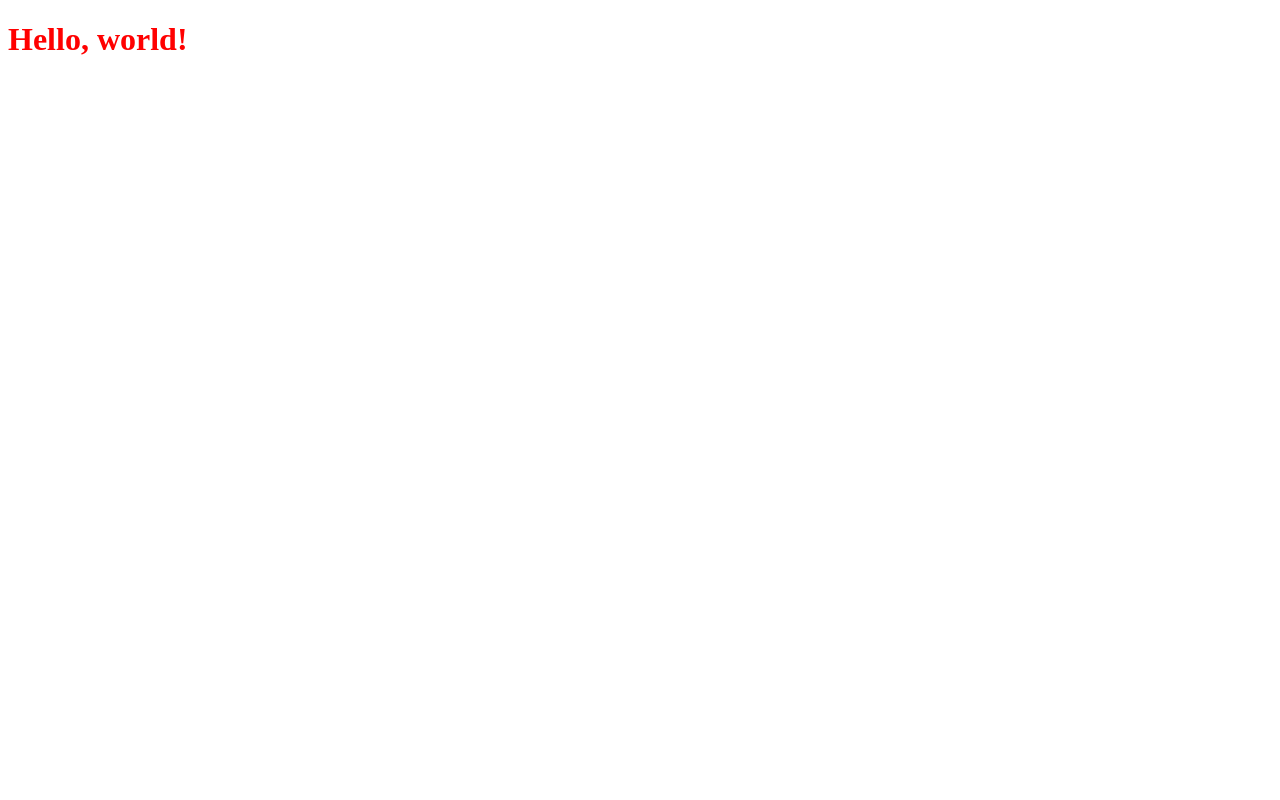
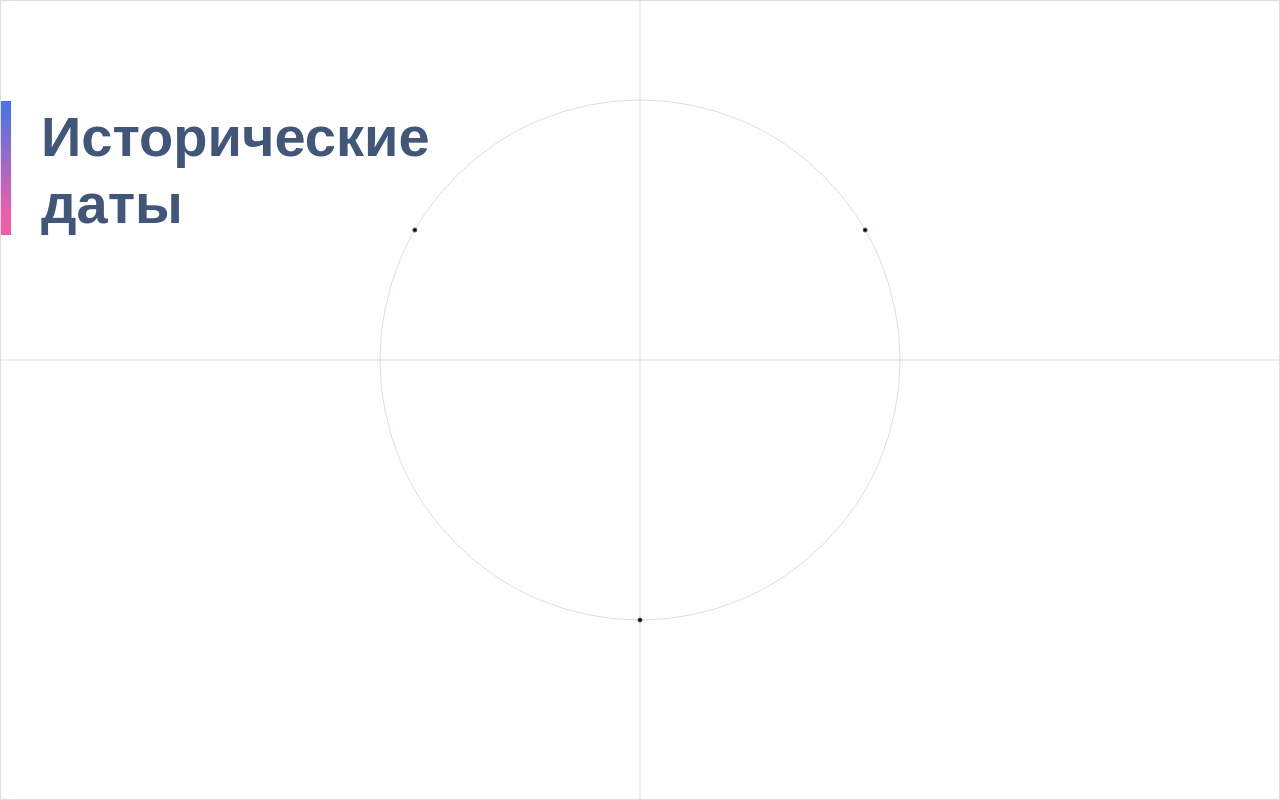
Before and after one commit to 4ebure4ek0/historical_periods, a React app: page / in a window 1280 px wide. Built offline with nearby package versions, Linux system fonts and the light colour scheme.

Commit message:
add circle and points

```diff
--- /dev/null
+++ b/declaration.d.ts
@@ -0,0 +1 @@
+declare module "*.scss"
--- a/src/App.tsx
+++ b/src/App.tsx
@@ -1,6 +1,11 @@
 import React from 'react';
+import Block from './components/block/block';
 
 export default function App()
 {
-    return <h1>Hello, world!</h1>
+    return(
+        <div className='wrap'>
+            <Block />
+        </div>
+    )
 }
--- /dev/null
+++ b/src/components/block/block.module.scss
@@ -0,0 +1,44 @@
+.container{
+    width: 100%;
+    height: 100vh;
+    border: 1px solid rgba(66, 86, 122, 0.2);
+    padding: 100px 40px 40px 40px;
+    position: relative;
+    .date_circle{
+        height: 40vh;
+        h1{
+            // height: 70px;
+            color: rgba(66, 86, 122, 1);
+            font-size: 56px;
+            font-weight: 700;
+            line-height: 67.2px;
+            position: relative;
+            &::before{
+                content: '';
+                width: 10px;
+                height: 100%;
+                background: linear-gradient(180deg, #3877EE -5%, #EF5DA8 85%);
+                position: absolute;
+                left: -40px;
+            }
+        }
+    }
+    .horizontal{
+        background-color: rgba(66, 86, 122, 0.2);
+        width: 100%;
+        height: 1px;
+        position: absolute;
+        left: 0;
+        top: 45%;
+        transform: translateY(-50%);
+    }
+    .vertical{
+        background-color: rgba(66, 86, 122, 0.2);
+        height: 100%;
+        width: 1px;
+        position: absolute;
+        top: 0;
+        left: 50%;
+        transform: translateX(-50%);
+    }
+}
--- /dev/null
+++ b/src/components/block/block.tsx
@@ -0,0 +1,18 @@
+import React from "react"
+import styles from './block.module.scss'
+import Circle from "Components/circle/circle"
+import dates from "Src/dates"
+
+export default function Block () {
+    return(
+        <section className={styles.container}>
+            <div className={styles.date_circle}>
+                <h1 className={styles.title}>Исторические<br />даты</h1>
+                <Circle points={dates.length}/>
+            </div>
+            <div className="slider"></div>
+            <div className={styles.horizontal}/>
+            <div className={styles.vertical}/>
+        </section>
+    )
+}
--- /dev/null
+++ b/src/components/circle/circle.module.scss
@@ -0,0 +1,12 @@
+.circle{
+    position: absolute;
+    left: 50%;
+    top: 45%;
+    transform: translate(-50%, -50%);
+    z-index: 2;
+}
+.point{
+    height: 10px;
+    width: 10px;
+    background: rgba(66, 86, 122, 1);
+}
--- /dev/null
+++ b/src/components/circle/circle.tsx
@@ -0,0 +1,63 @@
+import React, { useEffect, useRef, useState } from "react"
+import styles from './circle.module.scss'
+
+interface IProps{
+    points: number;
+}
+
+interface Points{
+    'x': number;
+    'y': number
+}
+
+const  Circle = (props:IProps) => {
+    const[showPoint, setShowPoint] = useState(false)
+    const canvasRef = useRef<HTMLCanvasElement | null>(null)
+    const pointRef = useRef(null)
+    let r = 260
+    let arrPoints:Array<Points> = []
+    useEffect(() => {
+        let canvas = canvasRef.current
+        canvas.style.width = canvas.offsetWidth + 'px';
+        canvas.style.height = canvas.offsetHeight + 'px';
+        const ctx = canvas.getContext("2d") as any
+        ctx.lineWidth = 1;
+        ctx.strokeStyle = 'rgba(66, 86, 122, 0.2)'
+        ctx.beginPath()
+        ctx.arc(canvasRef.current?.width / 2, canvasRef.current?.height / 2, r, 0, 2*Math.PI);
+        ctx.stroke()
+        let x, y;
+        for(let i = 0; i < Math.PI * 2; i += Math.PI * 2 / props.points){
+            x = canvasRef.current.width / 2 + r * Math.sin(i);
+            y = canvasRef.current.height / 2 + r * Math.cos(i);
+            ctx.lineWidth = 1;
+            ctx.strokeStyle = 'rgba(66, 86, 122, 1)'
+            ctx.beginPath()
+            ctx.arc(x, y, 2, 0, 2*Math.PI);
+            ctx.fill()
+            ctx.text
+            ctx.stroke()
+            arrPoints.push({'x': x, 'y': y})
+        }
+    }, [])
+    // useEffect(() => {
+
+    // }, [points])
+    const  handleHover = (e:any) => {
+        let rect = canvasRef.current.getBoundingClientRect()
+        const ctx = canvasRef.current.getContext("2d") as any
+        arrPoints.forEach((point, n) => {
+            if((point.x - (e.pageX - rect.left) <= 5 && point.x - (e.pageX - rect.left) >= -5) && (point.y - (e.pageY - rect.top) <= 5 && point.y - (e.pageY - rect.top) >= -5)){
+                setShowPoint(true)
+            }
+        })
+    }
+    return(
+        <>
+            <canvas className={styles.circle} ref={canvasRef} id='circle' width={530} height={530} onMouseMove={handleHover}></canvas>
+            {showPoint? <div className={styles.point} ref={pointRef}></div> : null}
+        </>
+    )
+}
+
+export default Circle
--- /dev/null
+++ b/src/dates.ts
@@ -0,0 +1,25 @@
+const dates = [
+    {
+        "1987": "'Хищник'/Predator, США (реж. Джон Мактирнан)",
+        "1988": "'Кто подставил кролика Роджера'/Who Framed Roger Rabbit, США (реж. Роберт Земекис)",
+        "1989": "'Назад в будущее 2'/Back To The Future 2, США (реж. Роберт Земекис)",
+        "1990": "'Крепкий орешек 2'/ Die Hard 2, США (реж. Ренни Харлин)",
+        "1991": "'Семейка Аддамс'/ The Addams Family, США (реж. Барри Зоннефельд)",
+        "1992": "Нобелевская премия по литературе - Дерек Уол"
+    },
+    {
+        "1999": "премьера балета 'Золушка' в постановке Жан-Кристофа Майо, сценография Эрнеста Пиньона",
+        "2000": "возобновлено издание журнала 'Театр'",
+        "2002":"Проблема трилогии Тома Стоппарда 'Берег Утопии', Королевский Национальный театр, Лондон"
+    },
+    {
+        "2015": "13 сентября - частичное солнечное затмение, видимое в Южной Африке и части Антарктиды",
+        "2016": "Телескоп 'Хаббл' обнаружил самую удаленную из всех обнаруженных галактик, получившую обозначение GN-z11",
+        "2017":"Компания 'Tesla' официально представила первый в мире электрический грузовик Tesla Semi",
+        "2018": "Старт космического аппарата Solar Probe Plus, предназначенного для изучения Солнца",
+        "2019": "Google объявил о создании 53-кубитного квантового компьютер",
+        "2020":"Корабль Crew Dragon вернулся на землю из первого пилотируемого полета",
+    }
+]
+
+export default dates
--- a/src/index.scss
+++ b/src/index.scss
@@ -1,3 +1,12 @@
-h1{
-    color: red;
+@import url('https://fonts.googleapis.com/css2?family=Open+Sans&display=swap');
+*{
+    margin: 0;
+    padding: 0;
+    box-sizing: border-box;
+    font-family: 'Open Sans', sans-serif;
 }
+
+.wrap{
+    max-width: 1440px;
+    margin: 0 auto;
+}
--- a/webpack.config.js
+++ b/webpack.config.js
@@ -28,10 +28,15 @@ module.exports = {
     target,
     plugins,
     entry: {
+        // server:'webpack-dev-server/client?http://localhost:8080/',
         app: path.join(__dirname, 'src', 'index.tsx')
     },
     resolve: {
-        extensions: ['.ts', '.tsx', '.js']
+        extensions: ['.ts', '.tsx', '.js', '.scss'],
+        alias:{
+            Src: path.resolve(__dirname, 'src/'),
+            Components: path.resolve(__dirname, 'src/components'),
+        }
     },
     output: {
         filename: '[name].js',
```
Also changed, not shown: tsconfig.json (+6 -1 lines).
